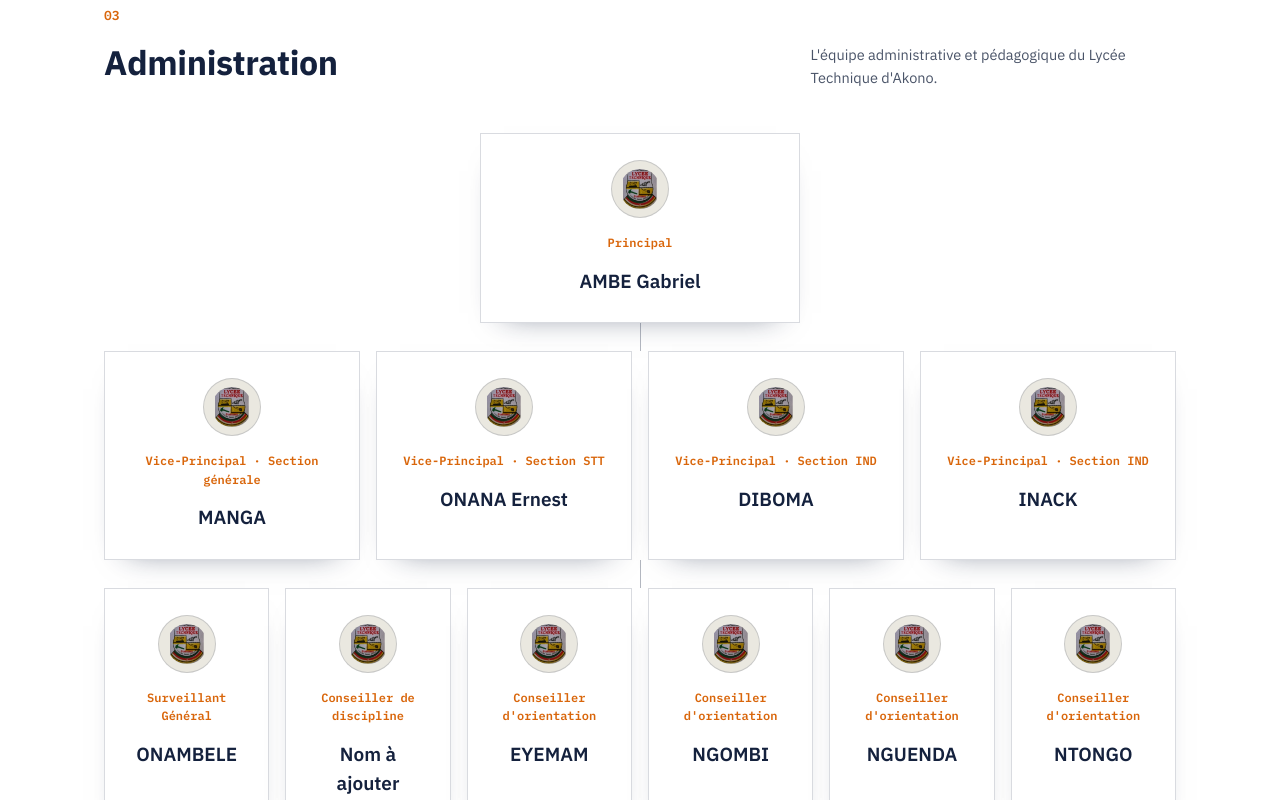
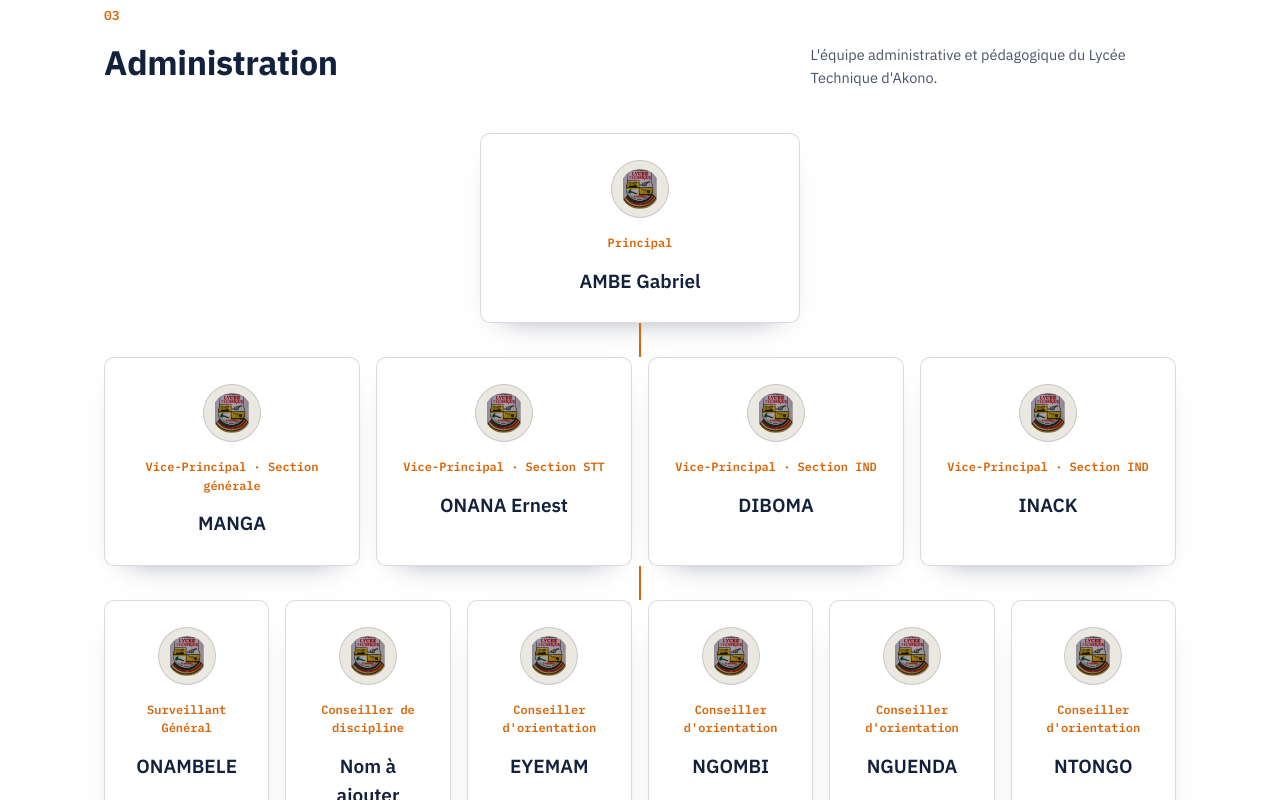
Before and after one commit to miltonHenschel/lt-akono, a React (Vite) app: page / in a window 1280 px wide. Shown: the part 2580-3380 px from the top of the page. Built offline with nearby package versions, Linux system fonts and the light colour scheme.

Commit message:
add animations to administration tree

```diff
--- a/src/index.css
+++ b/src/index.css
@@ -335,13 +335,50 @@
   .dept-card p { font-size: 13.5px; color: var(--ink-soft); margin: 0; }
 
   /* ---------- Administration ---------- */
-  .administration-tree { display: flex; flex-direction: column; align-items: center; }
-  .tree-level { display: flex; justify-content: center; gap: 16px; width: 100%; }
+  .administration-tree { display: flex; flex-direction: column; align-items: center; gap: 0; }
+  .tree-level {
+    display: flex;
+    justify-content: center;
+    gap: 16px;
+    width: 100%;
+    animation: tree-level-reveal 0.7s cubic-bezier(0.22,1,0.36,1) both;
+  }
+  .tree-level:nth-child(1) { animation-delay: 0.05s; }
+  .tree-level:nth-child(3) { animation-delay: 0.15s; }
+  .tree-level:nth-child(5) { animation-delay: 0.25s; }
   .tree-level .administrator-card { flex: 1 1 0; max-width: 260px; }
   .tree-principal .administrator-card { max-width: 320px; }
   .tree-teachers .administrator-card { max-width: 420px; }
-  .tree-connector { width: 1px; height: 28px; background: var(--line-strong); }
-  .administrator-card { background: var(--surface); border: 1px solid var(--line); padding: 26px; min-height: 145px; box-shadow: 0 14px 30px -24px rgba(20,33,61,0.65); }
+  .tree-connector {
+    position: relative;
+    width: 2px;
+    height: 34px;
+    overflow: hidden;
+    background: var(--line);
+  }
+  .tree-connector::after {
+    content: "";
+    position: absolute;
+    inset: 0;
+    background: var(--accent);
+    transform: scaleY(0);
+    transform-origin: top;
+    animation: connector-draw 0.55s ease-out forwards;
+  }
+  .administrator-card {
+    background: var(--surface);
+    border: 1px solid var(--line);
+    border-radius: 10px;
+    padding: 26px;
+    min-height: 145px;
+    box-shadow: 0 14px 30px -24px rgba(20,33,61,0.65);
+    transition: transform 0.3s ease, box-shadow 0.3s ease, border-color 0.3s ease;
+  }
+  .administrator-card:hover {
+    transform: translateY(-5px);
+    border-color: color-mix(in srgb, var(--accent) 55%, var(--line));
+    box-shadow: 0 18px 34px -22px rgba(20,33,61,0.65);
+  }
   .administrator-photo {
     width: 58px;
     height: 58px;
@@ -364,12 +401,31 @@
     margin: 0 auto 16px;
   }
   .department-groups { display: grid; grid-template-columns: repeat(2, minmax(0, 1fr)); gap: 16px; width: 100%; }
-  .department-group { background: var(--surface); border: 1px solid var(--line); padding: 26px; box-shadow: 0 14px 30px -24px rgba(20,33,61,0.65); }
+  .department-group {
+    background: var(--surface);
+    border: 1px solid var(--line);
+    border-radius: 10px;
+    padding: 26px;
+    box-shadow: 0 14px 30px -24px rgba(20,33,61,0.65);
+    transition: transform 0.3s ease, box-shadow 0.3s ease, border-color 0.3s ease;
+  }
+  .department-group:hover {
+    transform: translateY(-5px);
+    border-color: color-mix(in srgb, var(--accent) 55%, var(--line));
+    box-shadow: 0 18px 34px -22px rgba(20,33,61,0.65);
+  }
   .department-list { display: grid; grid-template-columns: repeat(2, minmax(0, 1fr)); gap: 10px; }
   .department-item { border-top: 1px solid var(--line); padding-top: 10px; }
   .department-head { display: block; margin-bottom: 8px; color: var(--ink); font-size: 12px; line-height: 1.4; }
   .department-name { margin: 0 0 14px; font-size: 15px; font-weight: 700; }
   .teacher-list li { color: var(--ink-soft); font-size: 12px; line-height: 1.55; }
+  @keyframes tree-level-reveal {
+    from { opacity: 0; transform: translateY(16px); }
+    to { opacity: 1; transform: translateY(0); }
+  }
+  @keyframes connector-draw {
+    to { transform: scaleY(1); }
+  }
 
   /* ---------- News ---------- */
   .news-grid { display: grid; grid-template-columns: repeat(3, 1fr); gap: 24px; }
@@ -465,11 +521,15 @@
   }
 
   @media (prefers-reduced-motion: reduce) {
-    .btn, .btn:hover, .btn:active, .btn::after, .btn-outline::before, .switch .knob, .dept-track {
+    .btn, .btn:hover, .btn:active, .btn::after, .btn-outline::before, .switch .knob, .dept-track,
+    .tree-level, .tree-connector::after {
       transition: none !important; transform: none !important; filter: none !important; box-shadow: none !important;
+      animation: none !important;
     }
     .dept-track,
-    .dept-slider-arrow {
+    .dept-slider-arrow,
+    .administrator-card,
+    .department-group {
       transition: none !important;
     }
     .btn:hover::after { left: -60%; }
```
